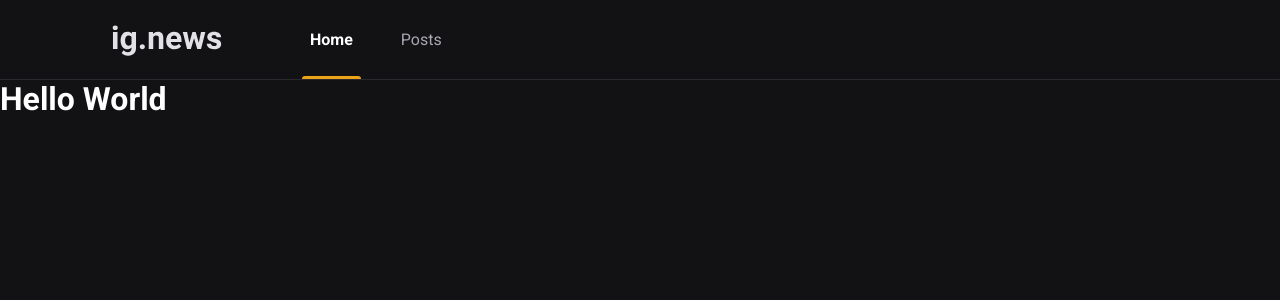
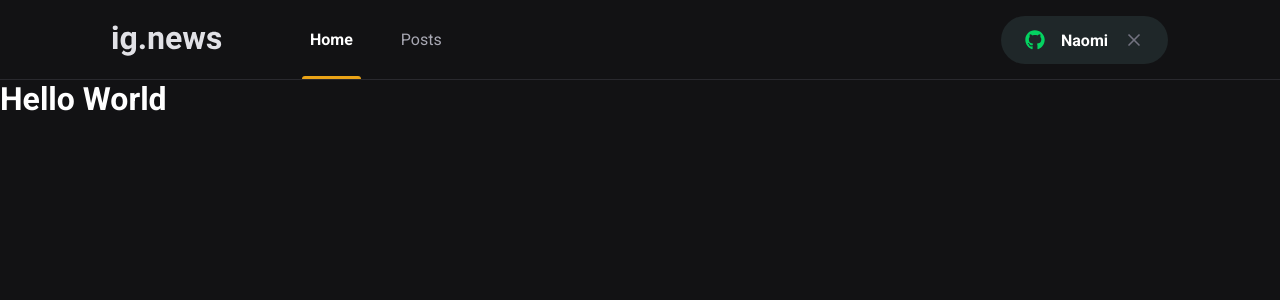
Before and after one commit to MiIyama/ignews, a Next.js app: page / in a window 1280 px wide. Shown: the top 300 px of the page. Built offline with nearby package versions, Linux system fonts and the light colour scheme.

Commit message:
Aula - Página Home

```diff
--- a/package.json
+++ b/package.json
@@ -12,6 +12,7 @@
     "next": "^12.2.4",
     "react": "18.2.0",
     "react-dom": "18.2.0",
+    "react-icons": "^4.4.0",
     "sass": "^1.54.4"
   },
   "devDependencies": {
--- /dev/null
+++ b/src/componentes/SignInButton/index.tsx
@@ -0,0 +1,21 @@
+/* eslint-disable @next/next/no-img-element */
+import styles from "./styles.module.scss";
+import { FaGithub } from "react-icons/fa";
+import { FiX } from "react-icons/fi";
+
+export function SignInButton() {
+  const isUserLoggedIn = true;
+
+  return isUserLoggedIn ? (
+    <button type="button" className={styles.signInButton}>
+      <FaGithub color="#04d361" />
+      Naomi
+      <FiX color="#737380" className={styles.closeIcon} />
+    </button>
+  ) : (
+    <button type="button" className={styles.signInButton}>
+      <FaGithub color="#eba417" />
+      Sign in with Github
+    </button>
+  );
+}
--- /dev/null
+++ b/src/componentes/SignInButton/styles.module.scss
@@ -0,0 +1,33 @@
+.signInButton {
+  height: 3rem;
+  border-radius: 3rem;// mesmo tamanho que height fica o máximo arredondado
+  background: var(--gray-850);
+  border: 0;
+  padding: 0 1.5rem;
+
+  display: flex;
+  align-items: center;
+  justify-content: center;
+
+  color: var(--white);
+  font-weight: bold;
+
+  svg { //precisa definir os dois no tamanho
+    width: 20px;
+    height: 20px;
+  }
+
+  svg:first-child { //vai ter o icone para fechar
+    margin-right: 1rem;
+  }
+
+  svg.closeIcon {
+    margin-left: 1rem;
+  }
+
+  transition: filter 0.2s;
+
+  &:hover {
+    filter: brightness(0.8);//reduz em 20% a claridade
+  }
+}
--- a/src/componentes/header/index.tsx
+++ b/src/componentes/header/index.tsx
@@ -1,4 +1,5 @@
 /* eslint-disable @next/next/no-img-element */
+import { SignInButton } from "../SignInButton";
 import styles from "./styles.module.scss";
 
 export function Header() {
@@ -12,6 +13,7 @@ export function Header() {
           </a>
           <a href="">Posts</a>
         </nav>
+        <SignInButton />
       </div>
     </header>
   );
--- a/src/componentes/header/styles.module.scss
+++ b/src/componentes/header/styles.module.scss
@@ -15,7 +15,6 @@
   nav {
     margin-left: 5rem;
     height: 5rem; // ocupa o tamanho total pra conseguir fazer o hover amarelo
-  }
 
     a {
       display: inline-block;
@@ -53,3 +52,8 @@
       }
     }
   }
+
+  button {
+    margin-left: auto;//maximo de margin que da
+  }
+}
--- a/src/styles/global.scss
+++ b/src/styles/global.scss
@@ -5,9 +5,12 @@
 }
 :root {
   --white: #ffffff;
+
   --gray-100: #e1e1e6;
   --gray-300: #a8a8b3;
+  --gray-700: #323238;
   --gray-800: #29292e;
+  --gray-850: #1f2729;
   --gray-900: #121214;
 
   --cyan-500: #61dafb;
@@ -39,6 +42,7 @@ select,
 button {
   font: 400 1rem "Roboto", sans-serif;
 }
+
 button {
   cursor: pointer;
 }
```
Also changed, not shown: 1 other file (tests, documents, lock files or other folders). Lines whose indentation alone changed are shown as unchanged.
